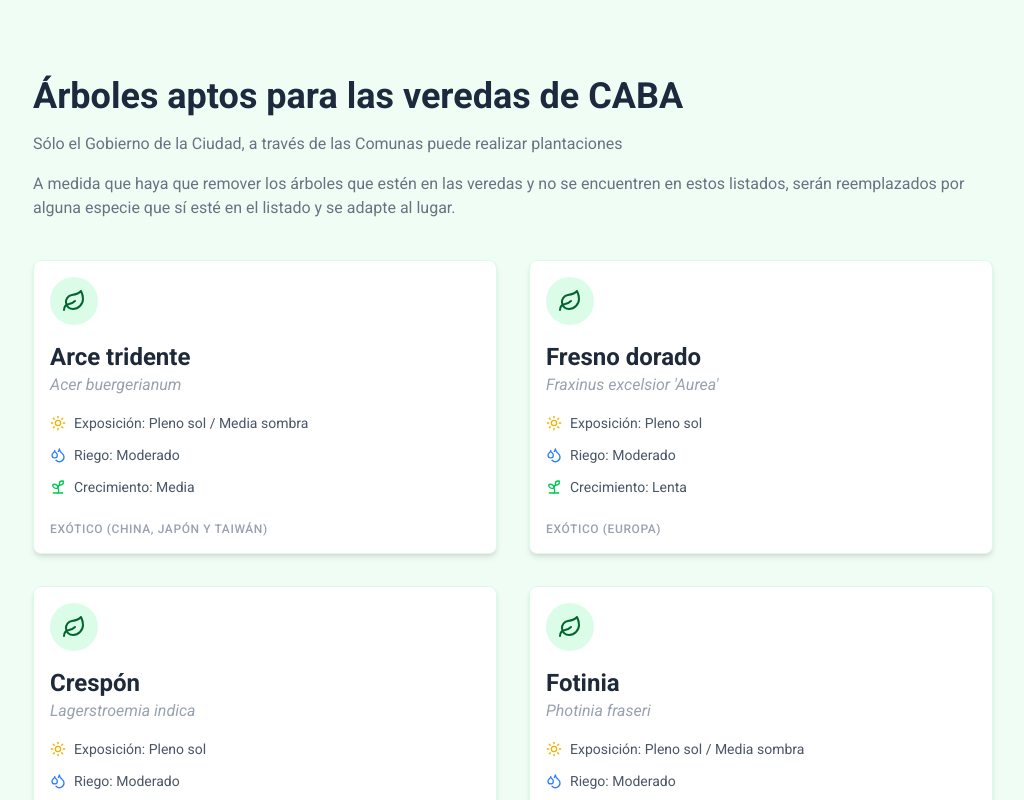
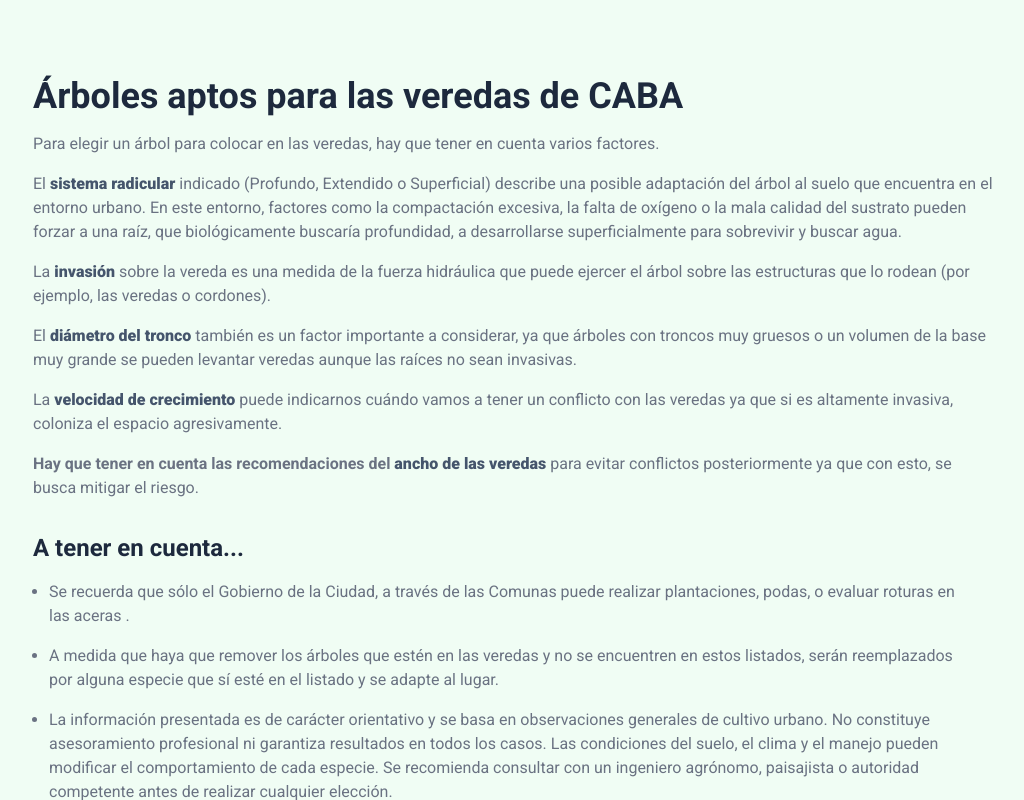
Before and after one commit to pablokreick/arboles_buenos_aires, a React (Vite) app: page / in a window 1280 px wide. Shown: the part 560-1360 px from the top of the page, without its empty margins (127-1151 px from the left). Built offline with nearby package versions, Linux system fonts and the light colour scheme.

Commit message:
chore: update home text

```diff
--- a/src/pages/Home.jsx
+++ b/src/pages/Home.jsx
@@ -35,16 +35,54 @@
 				<main className="py-16">
 					<div className="py-10">
 						<h2 className="text-2xl md:text-4xl text-slate-800">Árboles aptos para las veredas de CABA</h2>
-						<p className="text-gray-500 mt-4">Sólo el Gobierno de la Ciudad, a través de las Comunas puede realizar plantaciones</p>
+						<p className="text-gray-500 mt-4">Para elegir un árbol para colocar en las veredas, hay que tener en cuenta varios factores.</p>
 						<p className="text-gray-500 mt-4">
-							A medida que haya que remover los árboles que estén en las veredas y no se encuentren en estos listados, serán reemplazados por alguna especie que
-							sí esté en el listado y se adapte al lugar.
+							El <span className="text-slate-600 font-black">sistema radicular</span> indicado (Profundo, Extendido o Superficial) describe una posible
+							adaptación del árbol al suelo que encuentra en el entorno urbano. En este entorno, factores como la compactación excesiva, la falta de oxígeno o
+							la mala calidad del sustrato pueden forzar a una raíz, que biológicamente buscaría profundidad, a desarrollarse superficialmente para sobrevivir y
+							buscar agua.
 						</p>
+						<p className="text-gray-500 mt-4">
+							La <span className="text-slate-600 font-black">invasión</span> sobre la vereda es una medida de la{" "}
+							<span className="text-slate-600 font-black"></span>fuerza hidráulica que puede ejercer el árbol sobre las estructuras que lo rodean (por ejemplo,
+							las veredas o cordones).
+						</p>
+						<p className="text-gray-500 mt-4">
+							El <span className="text-slate-600 font-black">diámetro del tronco</span> también es un factor importante a considerar, ya que árboles con troncos
+							muy gruesos o un volumen de la base muy grande se pueden levantar veredas aunque las raíces no sean invasivas.
+						</p>
+						<p className="text-gray-500 mt-4">
+							La <span className="text-slate-600 font-black">velocidad de crecimiento</span> puede indicarnos cuándo vamos a tener un conflicto con las veredas
+							ya que si es altamente invasiva, coloniza el espacio agresivamente.
+						</p>
+						<p className="text-gray-500 mt-4">
+							<span className="font-bold">Hay que tener en cuenta las recomendaciones del </span>{" "}
+							<span className="text-slate-600 font-black">ancho de las veredas</span> para evitar conflictos posteriormente ya que con esto, se busca mitigar el
+							riesgo.
+						</p>
+						<h3 className="text-xl md:text-2xl text-slate-800 mt-8">A tener en cuenta...</h3>
+						<ul className="list-disc px-4">
+							<li className="text-gray-500 mt-4">
+								Se recuerda que sólo el Gobierno de la Ciudad, a través de las Comunas puede realizar plantaciones, podas, o evaluar roturas en las aceras .
+							</li>
+							<li className="text-gray-500 mt-4">
+								A medida que haya que remover los árboles que estén en las veredas y no se encuentren en estos listados, serán reemplazados por alguna especie
+								que sí esté en el listado y se adapte al lugar.
+							</li>
+							<li className="text-gray-500 mt-4">
+								La información presentada es de carácter orientativo y se basa en observaciones generales de cultivo urbano. No constituye asesoramiento
+								profesional ni garantiza resultados en todos los casos. Las condiciones del suelo, el clima y el manejo pueden modificar el comportamiento de
+								cada especie. Se recomienda consultar con un ingeniero agrónomo, paisajista o autoridad competente antes de realizar cualquier elección.
+							</li>
+						</ul>
 					</div>
-					<div className="grid grid-cols-1 md:grid-cols-2 gap-8">
-						{data?.map((tree) => (
-							<TreeCard tree={tree} key={tree.id} handleClick={handleClick} />
-						))}
+					<div className="py-10">
+						<h2 className="text-2xl md:text-4xl text-slate-800 mb-10">Listado de árboles</h2>
+						<div className="grid grid-cols-1 md:grid-cols-2 gap-8">
+							{data?.map((tree) => (
+								<TreeCard tree={tree} key={tree.id} handleClick={handleClick} />
+							))}
+						</div>
 					</div>
 				</main>
 			</div>
```
